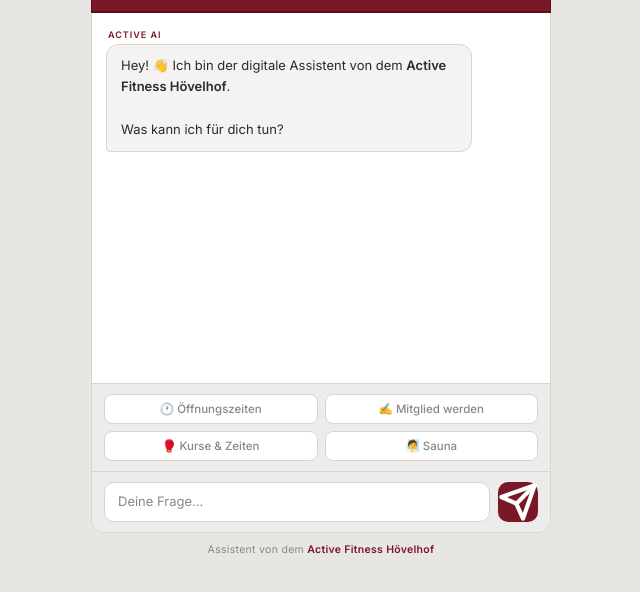
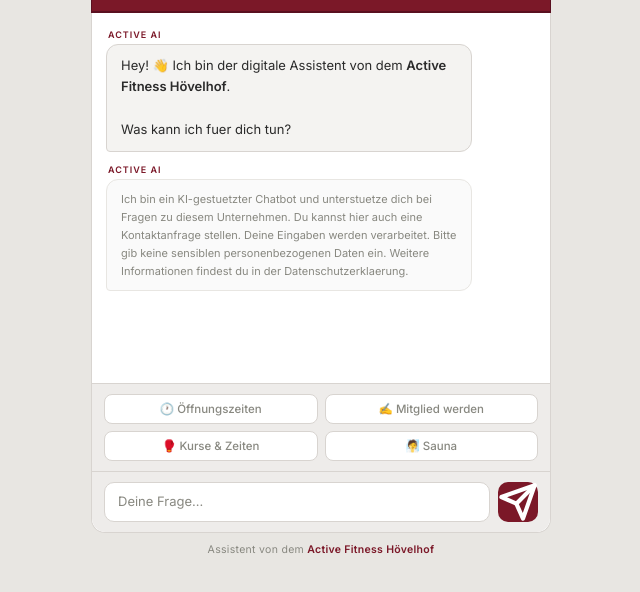
Before and after one commit to gamingjonah2106-ui/ActiveAI_V2, a plain HTML site: page index.html in a window 1280 px wide. Shown: the part 152-744 px from the top of the page, without its empty margins (319-959 px from the left). Drawn offline with Linux system fonts and the light colour scheme.

Commit message:
Update index.html

```diff
--- a/index.html
+++ b/index.html
@@ -400,7 +400,13 @@
         <div class="bot-label">Active AI</div>
         <div class="message-bubble">
           Hey! 👋 Ich bin der digitale Assistent von dem <strong>Active Fitness Hövelhof</strong>.<br><br>
-          Was kann ich für dich tun?
+          Was kann ich fuer dich tun?
+        </div>
+      </div>
+      <div class="message bot">
+        <div class="bot-label">Active AI</div>
+        <div class="message-bubble" style="font-size:11px; color:#888880; border-color:#e8e6e2; background:#fafafa;">
+          Ich bin ein KI-gestuetzter Chatbot und unterstuetze dich bei Fragen zu diesem Unternehmen. Du kannst hier auch eine Kontaktanfrage stellen. Deine Eingaben werden verarbeitet. Bitte gib keine sensiblen personenbezogenen Daten ein. Weitere Informationen findest du in der Datenschutzerklaerung.
         </div>
       </div>
     </div>
```
